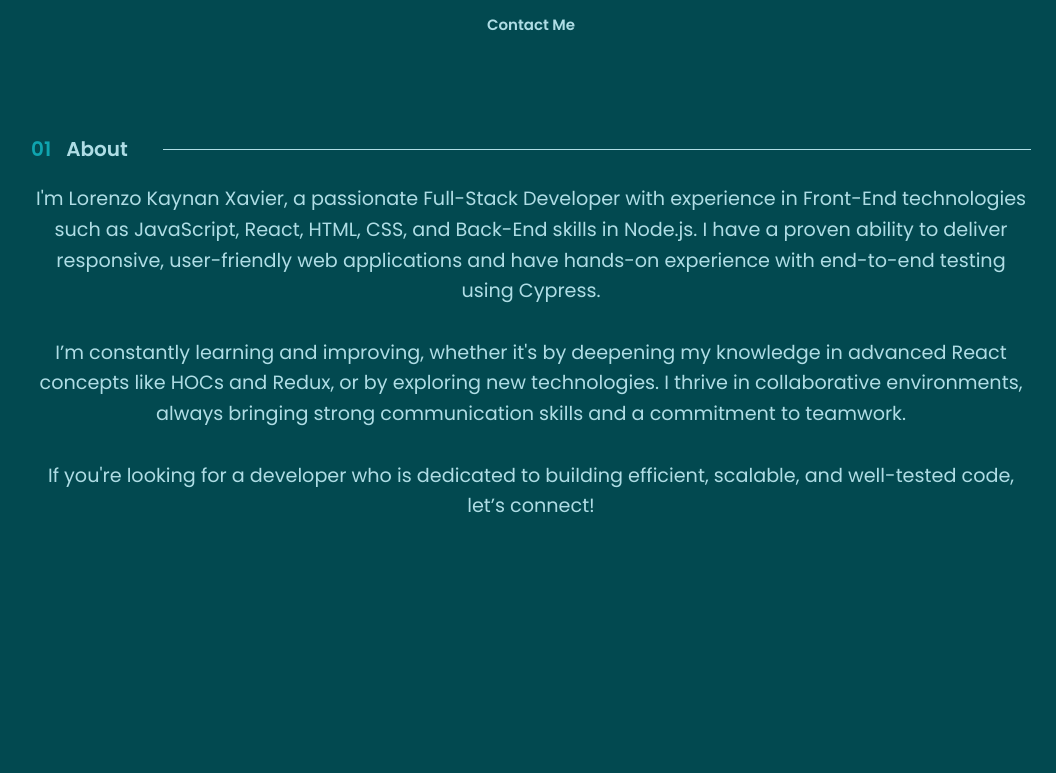
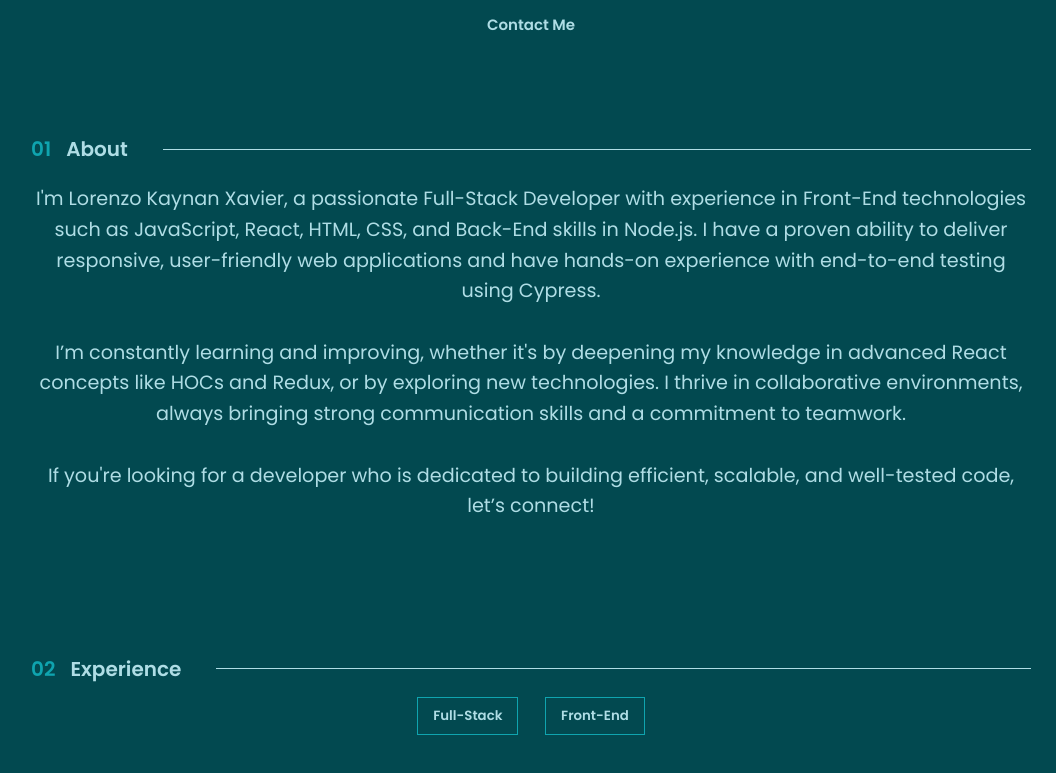
Before and after one commit to kaynan45/myportfolio, a React (Create React App) app: page / in a window 1280 px wide. Shown: the part 729-1502 px from the top of the page, without its empty margins (109-1165 px from the left). Before the commit the page ends 1301 px from the top, so only its background shows below. Built offline with nearby package versions, Linux system fonts and the light colour scheme.

Commit message:
starting the 'experience' section

```diff
--- a/src/Components/Home.js
+++ b/src/Components/Home.js
@@ -2,6 +2,7 @@ import styles from "./Home.module.css";
 import Presentation from "../Layout/Presentation";
 import Connect from "../Layout/Connect";
 import About from "../Layout/About";
+import Experiences from "../Layout/Experiences";
 
 function Home() {
   return (
@@ -11,6 +12,7 @@ function Home() {
         <Connect />
       </section>
       <About />
+      <Experiences />
     </main>
   );
 }
--- a/src/Components/Navbar.js
+++ b/src/Components/Navbar.js
@@ -8,7 +8,7 @@ function Navbar() {
     <nav>
       <div className={styles.navbar}>
         <div>
-          <p>Kaynan</p>
+          <p className={styles.logo}>Kaynan</p>
         </div>
         <ul>
           <li>
--- a/src/Components/Navbar.module.css
+++ b/src/Components/Navbar.module.css
@@ -10,6 +10,10 @@
   align-items: center;
   justify-content: end;
   margin-right: 2em;
+}
+
+.logo {
+  color: var(--contrast);
 }
 
 .navbar ul li {
--- /dev/null
+++ b/src/Layout/Experiences.js
@@ -0,0 +1,19 @@
+import styles from "./Experiences.module.css";
+
+function Experiences() {
+  return (
+    <section className={styles.aboutContainer}>
+      <div className={styles.aboutHeader}>
+        <p className={styles.aboutNumber}>02</p>
+        <p className={styles.aboutTitle}>Experience</p>
+        <hr className={styles.aboutDivider} aria-orientation="horizontal" />
+      </div>
+      <div className={styles.buttons}>
+        <button className={styles.experienceButton}>Full-Stack</button>
+        <button className={styles.experienceButton}>Front-End</button>
+      </div>
+    </section>
+  );
+}
+
+export default Experiences;
--- /dev/null
+++ b/src/Layout/Experiences.module.css
@@ -0,0 +1,44 @@
+.aboutContainer {
+  margin: 0 auto;
+  padding: 50px 20px;
+  max-width: 1000px;
+  text-align: center;
+  margin-top: 2em;
+}
+
+.aboutHeader {
+  display: flex;
+  align-items: center;
+  justify-content: center;
+  gap: 15px;
+}
+
+.aboutNumber {
+  font-size: 20px;
+  font-weight: bold;
+  color: var(--contrast);
+}
+
+.aboutTitle {
+  font-size: 20px;
+  font-weight: bold;
+  color: var(--light-color);
+}
+
+.aboutDivider {
+  flex-grow: 1;
+  border: none;
+  border-bottom: 1px solid var(--light-color);
+  margin-left: 20px;
+  width: 30%;
+}
+
+.experienceButton {
+  margin: 1em;
+  font-weight: bold;
+  padding: 8px 15px;
+  background-color: var(--primary-color);
+  border: solid 1px var(--contrast);
+  color: var(--light-color);
+  /* box-shadow: 0 3px 3px 0 var(--contrast); */
+}
```
